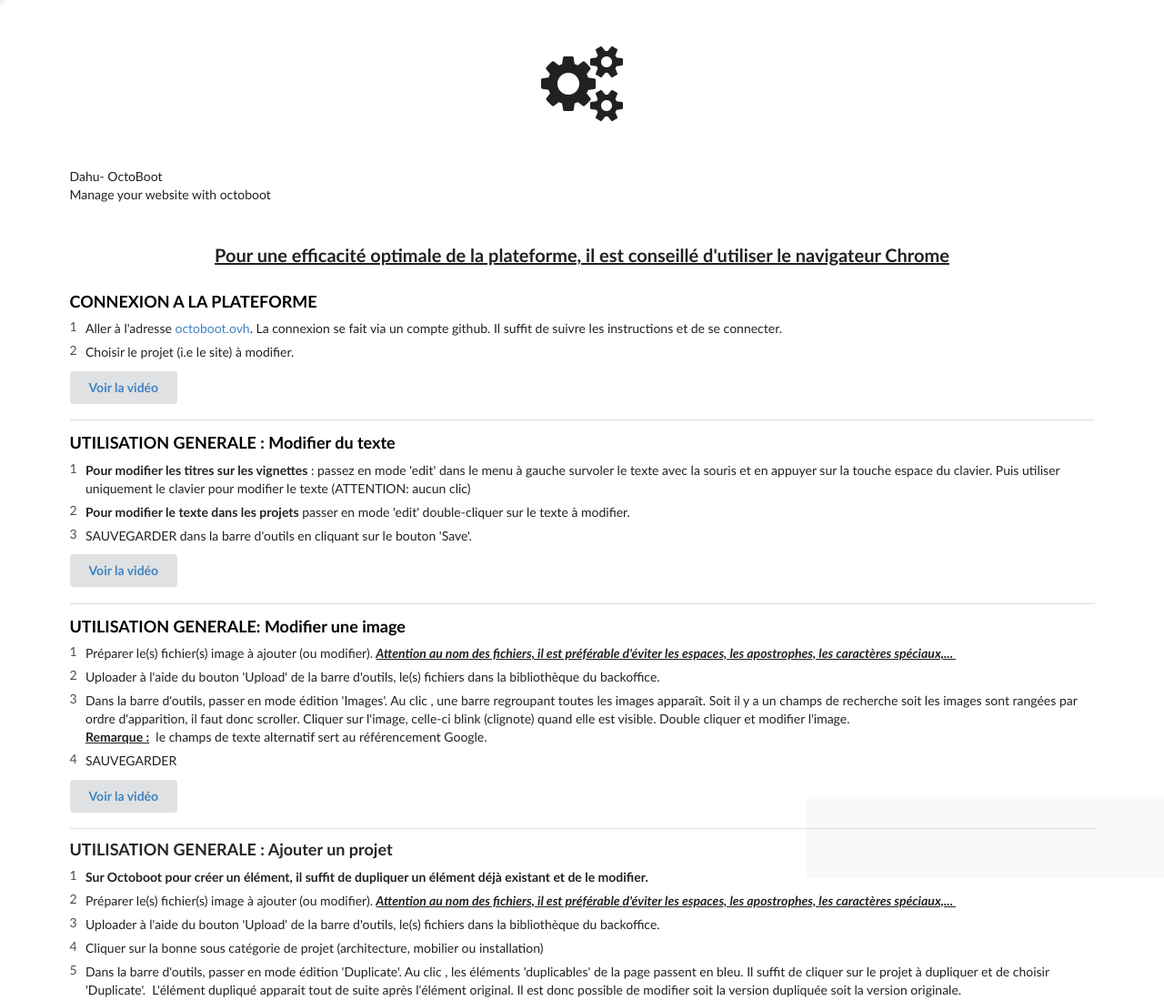
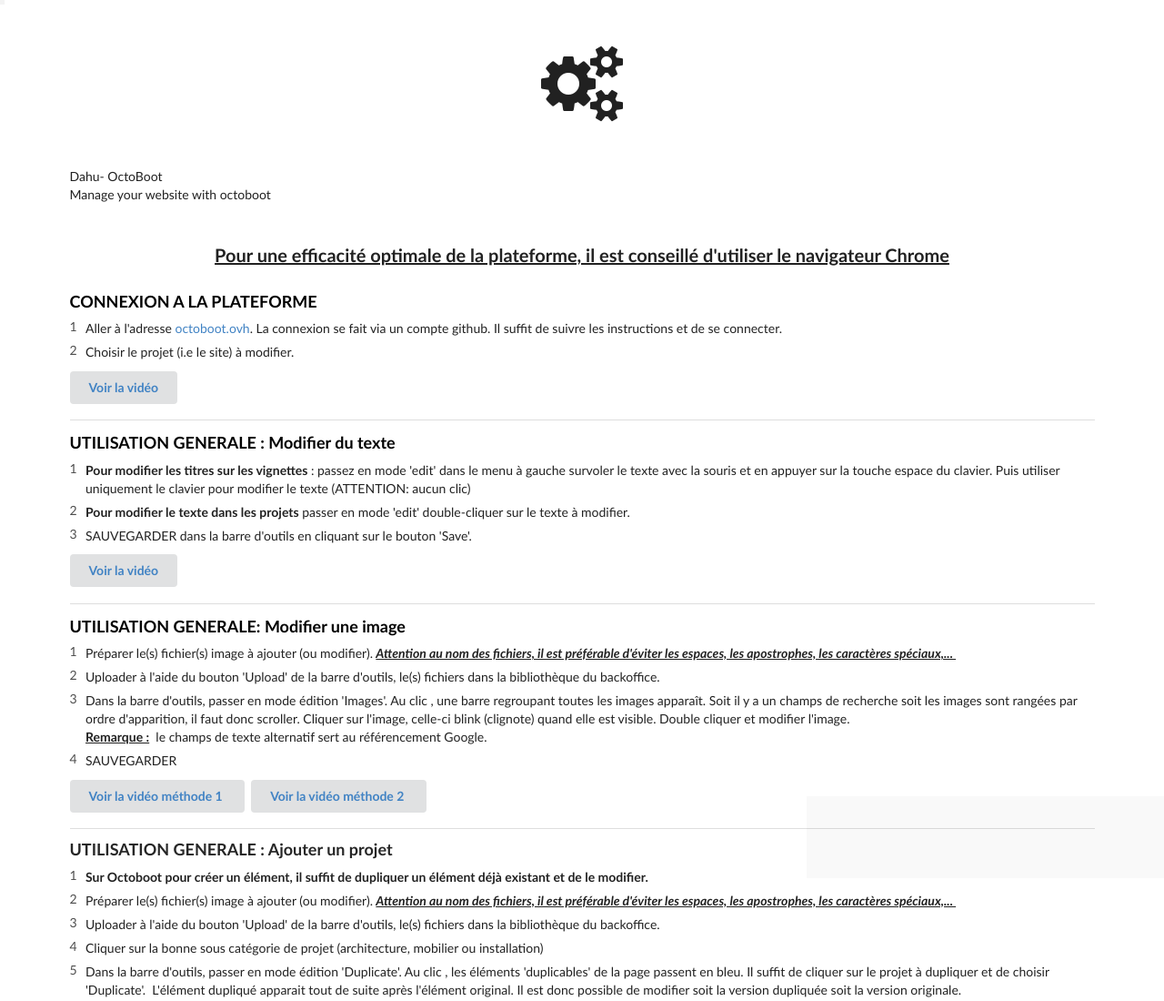
Before and after one commit to RonanDrouglazet/dahu, a website: page help/index.html in a window 1280 px wide. Shown: the top 1100 px of the page at 91% size. Drawn offline with Linux system fonts and the light colour scheme.

Commit message:
Octoboot - Fri Jun 28 2019 11:12:42 GMT+0200 (CEST)

```diff
--- a/help/index.html
+++ b/help/index.html
@@ -101,7 +101,7 @@
 </div>
 
 <div class="extra">
-<div class="ui left floated button"><a href="https://simple-acces.github.io/help_renaissancespirits/uploads/Modification images.mp4" target="_blank">Voir la vidéo </a></div>
+<div class="ui left floated button"><a href="https://drive.google.com/file/d/1OZzN5zUysACCrkwBFnX7LPIZRUD47M0O/view?usp=sharing" target="_blank">Voir la vidéo méthode 1 </a></div><div class="ui left floated button"><a href="https://drive.google.com/file/d/1PXAcgZWd0DxgBhp-oxuUyS0H_Dgr01pu/view?usp=sharing" target="_blank">Voir la vidéo méthode 2 </a></div>
 </div>
 </div>
 </div><div class="item">
@@ -292,5 +292,4 @@
 
 <div class="iframeoverlay" style="width:454px;height:90px;position:absolute;left:887px;top:875px;background:rgba(0, 0, 0, 0.01);z-index:1000000000"></div>
 
-<div class="iframeoverlay" style="width:10px;height:10px;position:absolute;left:-5px;top:-5px;background:rgba(0, 0, 0, 0.01);z-index:1000000000"></div>
-</body></html>
+<div class="iframeoverlay" style="width:10px;height:10px;position:absolute;left:-5px;top:-5px;background:rgba(0, 0, 0, 0.01);z-index:1000000000"></div></body></html>
```
